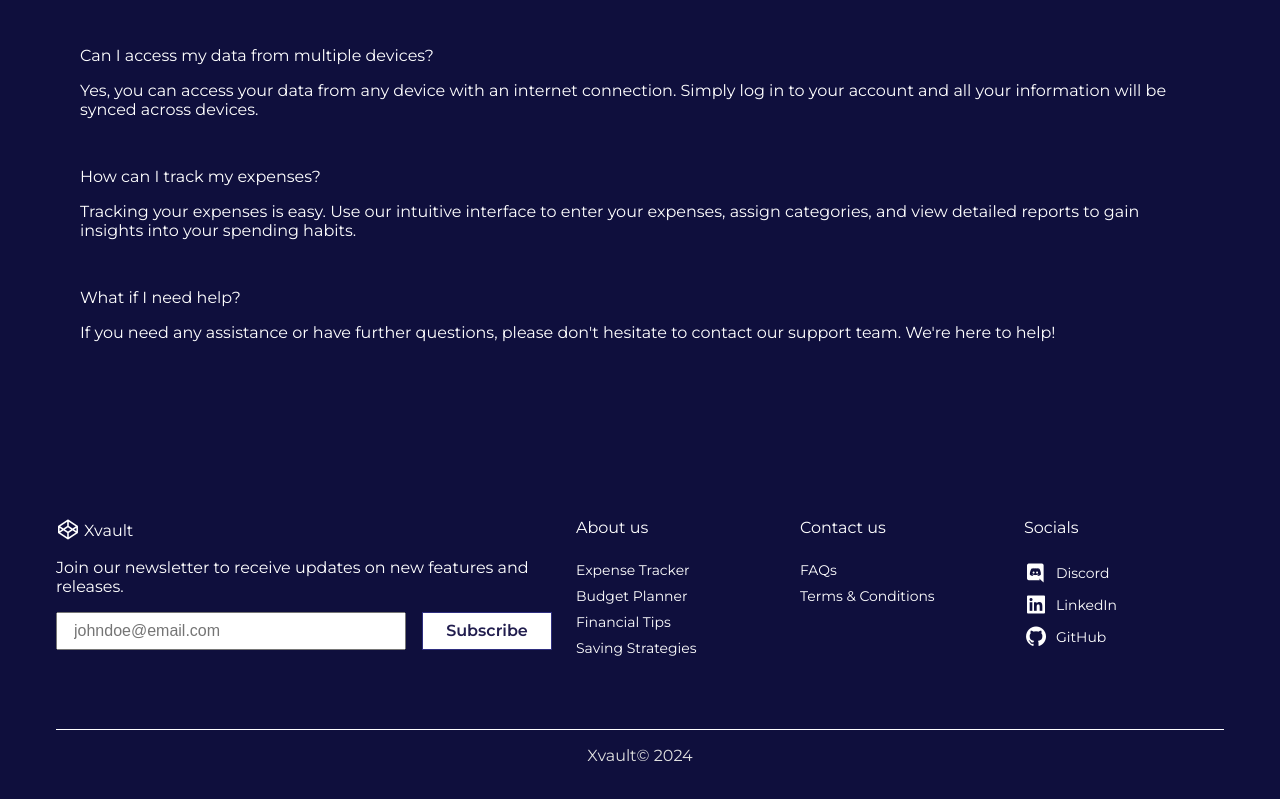
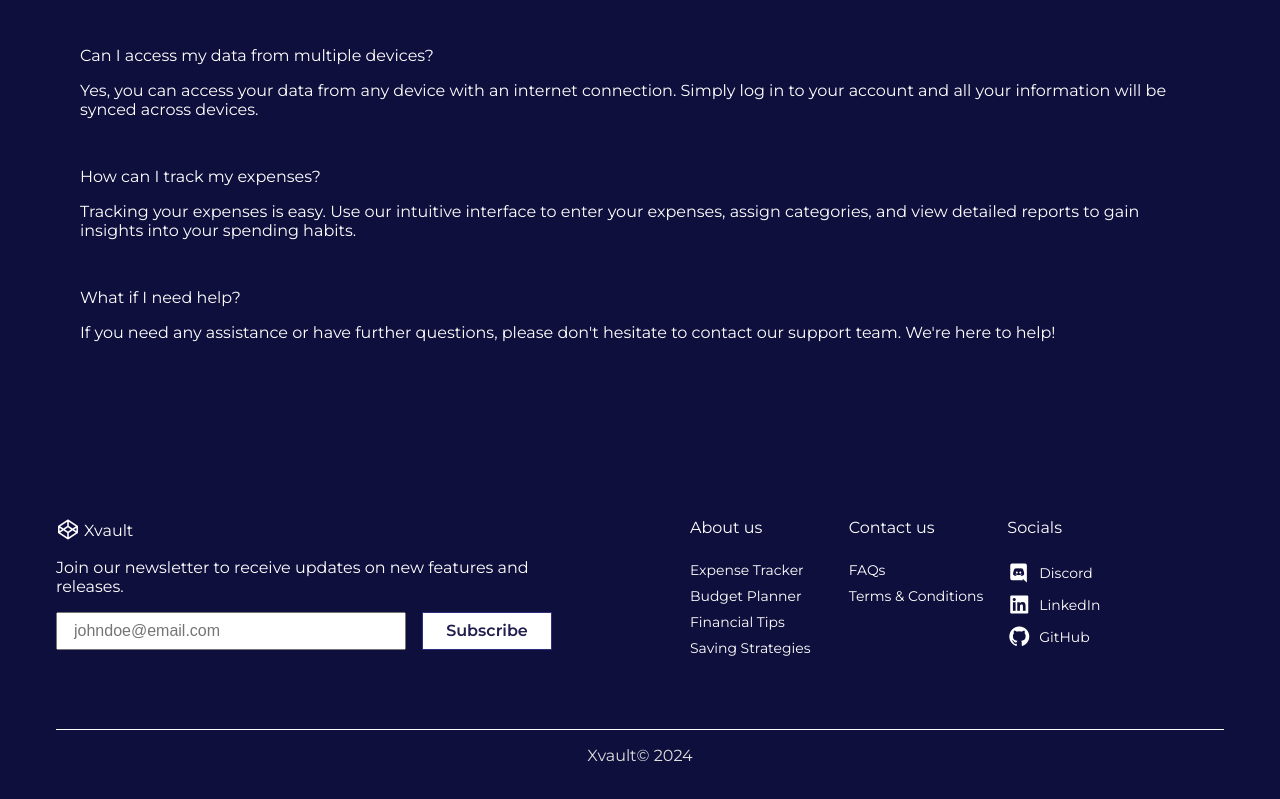
Before and after one commit to jasonhew98/xvault-web, a Vue app: page / in a window 1280 px wide. Shown: the part 872-1671 px from the top of the page. Built offline with nearby package versions, Linux system fonts and the light colour scheme; no server answers.

Commit message:
Update footer

```diff
--- a/src/features/Landing/@components/LandingFooter.vue
+++ b/src/features/Landing/@components/LandingFooter.vue
@@ -56,6 +56,7 @@
 }
 
 .footer__content {
+    width: 1200px;
     grid-template-columns: 2fr 3fr;
     grid-column-gap: 24px;
     margin: 0 auto;
@@ -81,6 +82,8 @@
 .footer__list {
     grid-template-columns: repeat(3, 1fr);
     column-gap: 24px;
+    margin-left: auto;
+    margin-right: auto;
 }
 
 .column-title {
@@ -95,6 +98,7 @@
     }
 
     li {
+        display: flex;
         margin-bottom: 8px;
     }
 
@@ -128,6 +132,7 @@
 }
 
 .footer__copyright {
+    max-width: 1200px;
     margin: 64px auto 0;
 }
 
```
